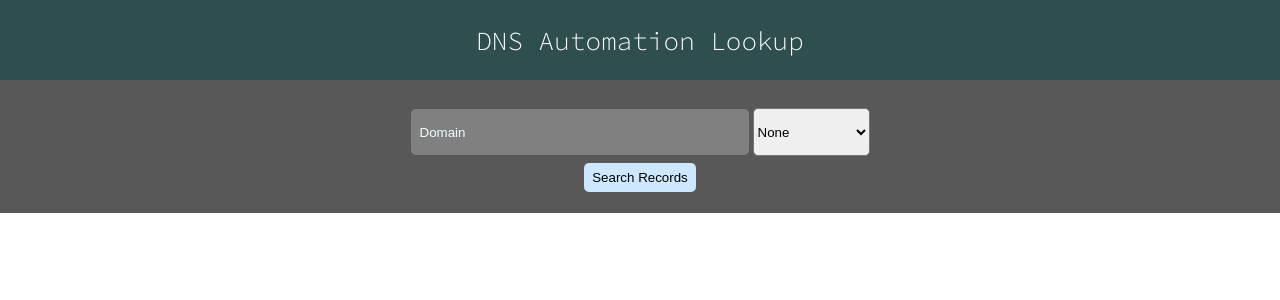
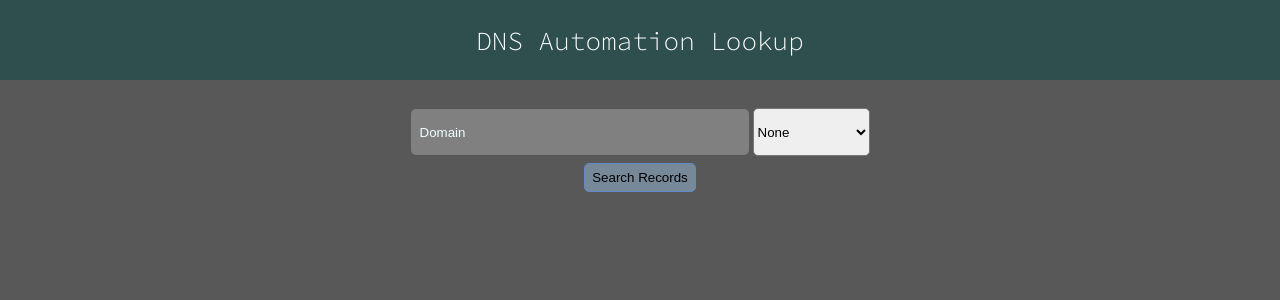
Before and after one commit to austinxduong/DNS-automation-lookup-tool, a React (Create React App) app: page / in a window 1280 px wide. In both pictures the pointer is over the button "Search Records". Shown: the top 300 px of the page. Built offline with nearby package versions, Linux system fonts and the light colour scheme.

Commit message:
refine css

```diff
--- a/src/App.css
+++ b/src/App.css
@@ -26,11 +26,13 @@ button {
   width: 7rem;
   border: none;
   border-radius: 5px;
+
 }
 
 button:hover {
-  background-color: rgb(205, 232, 254);
-  border-color: rgb(234, 234, 240);
+  background-color: lightslategray;
+  border: solid 1px;
+  border-color: rgb(97, 138, 200);
 }
 
 
--- a/src/index.css
+++ b/src/index.css
@@ -5,6 +5,7 @@ body {
     sans-serif;
   -webkit-font-smoothing: antialiased;
   -moz-osx-font-smoothing: grayscale;
+  background-color: #585858;
 }
 
 code {
```
